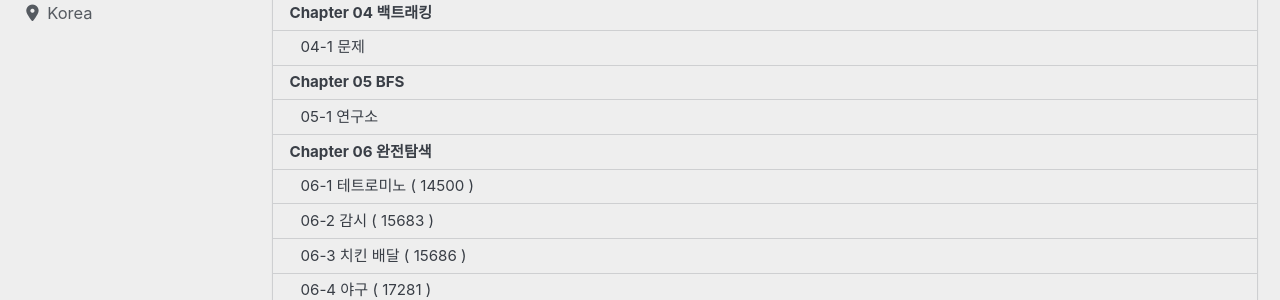
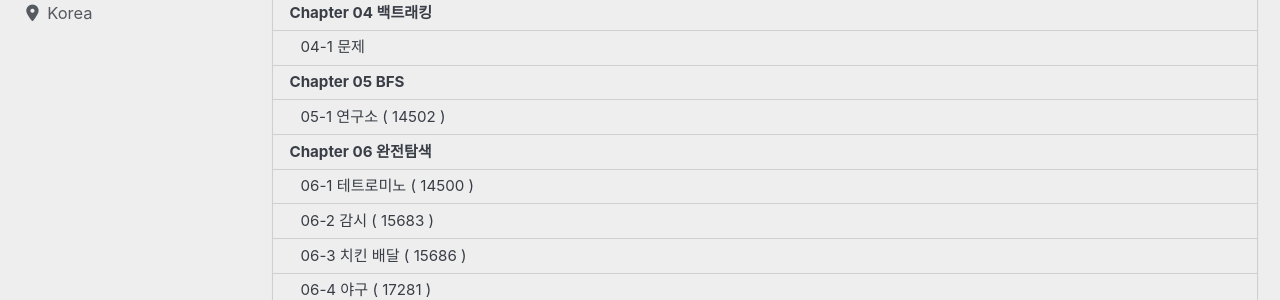
Before and after one commit to devMyeong/devMyeong.github.io, a Jekyll site: the page built from _posts/codingTest/2023-05-01-삼성기출.md, in a window 1280 px wide and 900 px high, scrolled down 780 px. Shown: the part 153-453 px from the top of the window. Built offline with Jekyll 4.4.1, drawn with Linux system fonts in a browser that asks for light colours; cached includes are drawn as plain includes; nearby versions of some CDN libraries; some web fonts are replaced; comment, search, counter and statistics services are not loaded; some of the changed text lies outside the part shown.

Commit message:
Chore : 수정

````diff
--- a/_posts/codingTest/2023-05-01-삼성기출.md
+++ b/_posts/codingTest/2023-05-01-삼성기출.md
@@ -1180,7 +1180,7 @@ int main()
 
 ## Chapter 05 BFS
 
-### 05-1 연구소
+### 05-1 연구소 ( 14502 )
 - 첫째 줄에 얻을 수 있는 안전 영역의 최대 크기를 출력한다
 
 ```cpp
````
